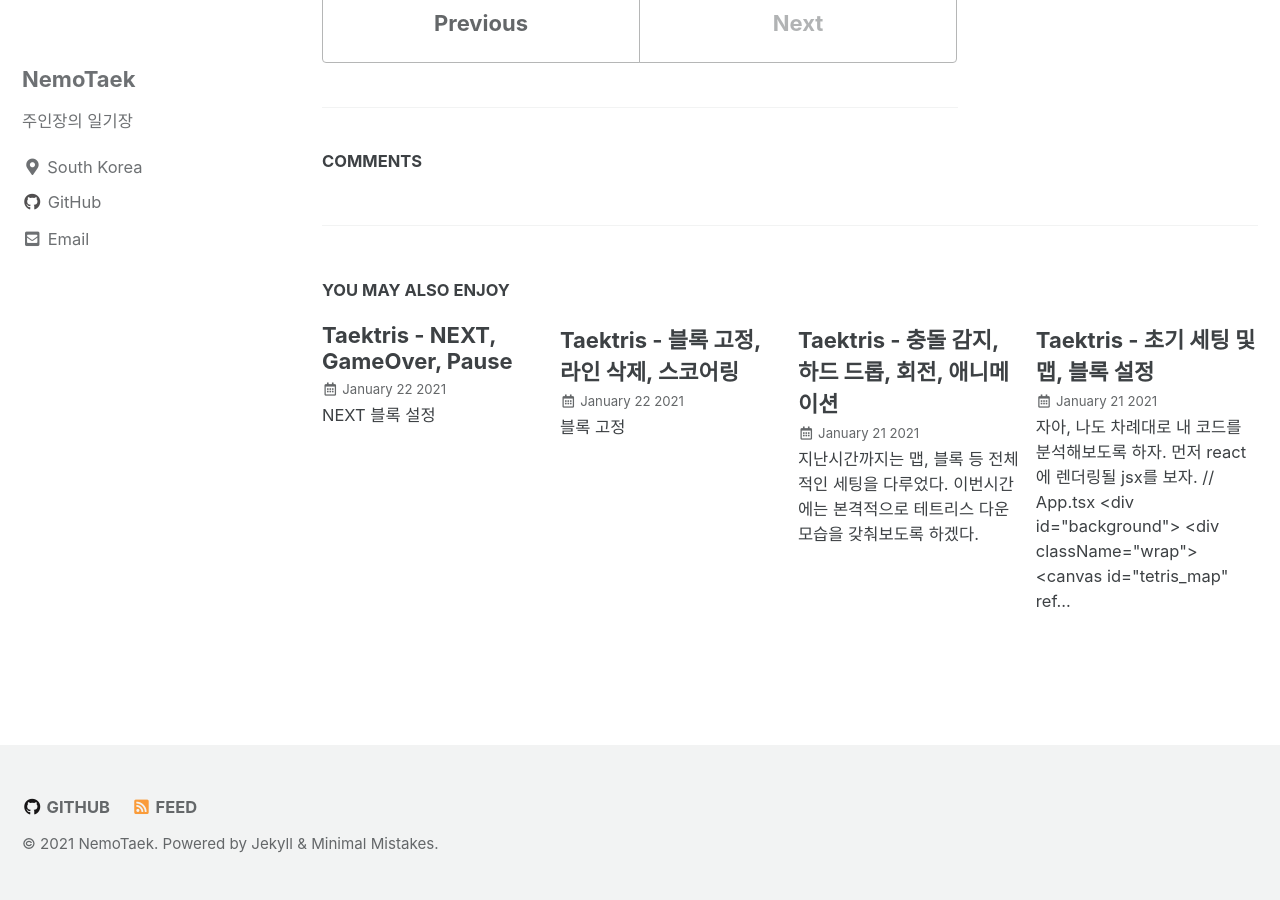
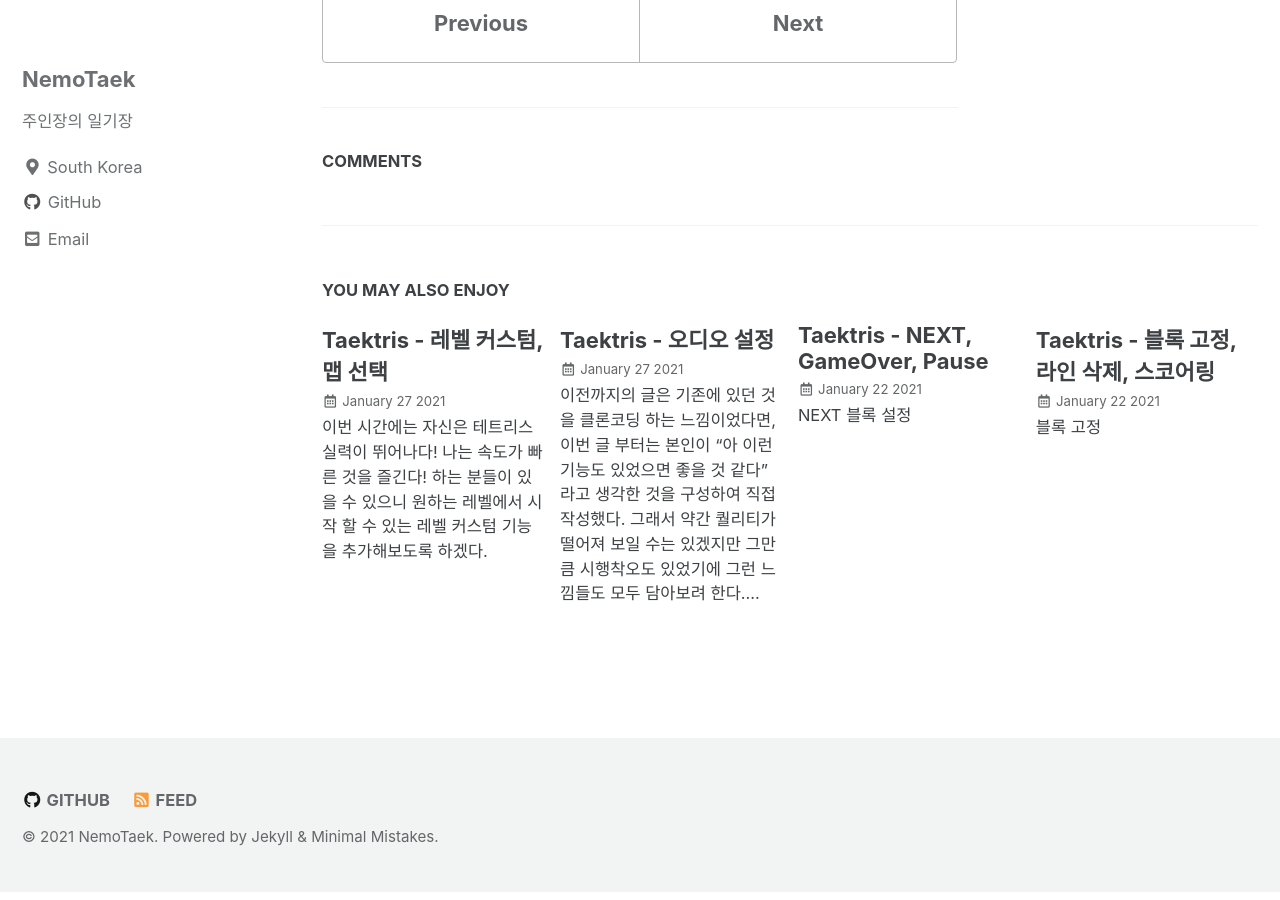
Before and after one commit to NemoTaek/NemoNote, a Jekyll site: the page built from _posts/2021-1-22-Taektris_url.md, in a window 1280 px wide and 900 px high, scrolled down 830 px. Built offline with Jekyll 4.4.1, drawn with Linux system fonts in a browser that asks for light colours; cached includes are drawn as plain includes; a script bundle is joined from its source files by our own code; comment, search, counter and statistics services are not loaded; part of the change alters nothing that is shown.

Commit message:
taektris6, 7 작성

````diff
--- a/_posts/2021-1-22-Taektris_url.md
+++ b/_posts/2021-1-22-Taektris_url.md
@@ -7,7 +7,7 @@ tags:
   - Taektris
 ---
 
-[Taektris](bit.ly/2MaUgW6)
+[Taektris](http://bit.ly/2MaUgW6)
 링크가 싫으면 url도 남겨놓겠다.
 
 # **bit.ly/2MaUgW6**
--- /dev/null
+++ b/_posts/2021-1-27-Taektris6.md
@@ -0,0 +1,185 @@
+---
+title: "Taektris - 오디오 설정"
+tags:
+  - TypeScript
+  - React
+  - Tetris
+---
+
+이전까지의 글은 기존에 있던 것을 클론코딩 하는 느낌이었다면, 이번 글 부터는 본인이 **"아 이런 기능도 있었으면 좋을 것 같다"** 라고 생각한 것을 구성하여 직접 작성했다.
+그래서 약간 퀄리티가 떨어져 보일 수는 있겠지만 그만큼 시행착오도 있었기에 그런 느낌들도 모두 담아보려 한다.
+지금부터 시작!
+
+-----------------------------------------------------------------------
+
+## 오디오(BGM, 효과음) 추가
+
+오디오를 넣기 위해서는 HTML에 `<audio>` 태그를 사용하거나 `audio = new Audio()` 객체를 사용하는 방법이 있다.
+음악 재생은 `audio.play()`, 일시정지는 `audio.pause()`를 사용한다.
+그리고 주의할 점이 있는데, 오디오는 **비동기**로 처리가 되기 때문에 코드를 작성할 때 주의하여야 한다.
+
+다음 코드는 오프닝 bgm과 게임 시작시 나오는 bgm을 추가한 코드이다.
+
+```
+// App.tsx의 html 부분
+
+<div id="sound_wrap">
+  <span className="sound_item" id="sound_speaker"></span>
+  <span className="sound_item" id="sound_description"></span>
+  <audio id="opening" autoPlay>
+    <source src="asset/sounds/opening.mp3" type="audio/mp3"></source>
+  </audio>
+  <audio id="bgm"></audio>
+</div>
+```
+
+```
+// App.tsx
+
+let soundPlaying = false;	// 오디오 재생 플래그 변수
+document.querySelector('#sound_speaker').textContent = "\u{1F507}";
+document.querySelector("#sound_description").textContent = "off";
+// bgm 목록
+let bgmArray = [
+  "asset/sounds/BRADINSKY.mp3",
+  "asset/sounds/KARINKA.mp3",
+  "asset/sounds/LOGINSKA.mp3",
+  "asset/sounds/TROIKA.mp3",
+  "asset/sounds/tetris_elec.mp3"
+]
+
+let opening: HTMLAudioElement = document.querySelector("#opening");
+let bgm: HTMLAudioElement = document.querySelector("#bgm");
+let bgmElement: HTMLElement = document.querySelector("#sound_wrap");
+
+// bgm ON/OFF 클릭 시 소리 재생/중지
+bgmElement.addEventListener("click", () => {
+  if (!soundPlaying) {
+    opening.pause();
+    bgmOn();
+    soundPlaying = true;
+  }
+  else {
+    bgmOff();
+    soundPlaying = false;
+  }
+});
+
+// bgm 시작
+const bgmOn = () => {
+  document.querySelector('#sound_speaker').textContent = "\u{1F509}";
+  document.querySelector("#sound_description").textContent = "ON";
+
+  // 위에서 선언한 src 배열중 랜덤으로 하나 선택 후 재생
+  bgm.src = bgmArray[Math.floor(Math.random() * bgmArray.length)];
+  bgm.load();
+  bgm.play();
+}
+// bgm 정지
+const bgmOff = () => {
+  document.querySelector('#sound_speaker').textContent = "\u{1F507}";
+  document.querySelector("#sound_description").textContent = "OFF";
+  bgm.pause();
+}
+
+// bgm 랜덤재생
+// bgm의 한 곡이 끝났을 때 다시 bgm을 시작하여 랜덤의 곡으로 재생
+bgm.addEventListener("ended", () => {
+  bgmOn();
+})
+```
+
+처음 기획할 때 생각은 사이트에 접속하면 바로 오프닝 음악이 나온 후에, 게임을 시작 한다.
+게임을 시작하면 게임 bgm이 나오는데, 하나만 계속 반복재생하면 지루할 수 있으므로 여러가지를 준비해서 하나가 끝나면 랜덤재생으로 다음 곡을 재생하는 것으로 기획을 했다.
+
+우선 html 부분에 audio 태그로 오프닝과 게임 bgm을 세팅을 한다.
+음악이 재생중인지 아닌지를 알려주는 boolean 타입 변수를 하나 생성하고, bgm 재생 목록을 배열로 생성한다.
+bgm ON/OFF 버튼에 클릭 이벤트를 지정한다. 재생중이 아니라면 재생하는 함수를 실행하고, 재생중이라면 일시정지 하는 함수를 실행한다.
+지금은 재생 목록만 생성했으므로 이 목록을 audio src에 담아주어야 한다. 그래서 배열 값 중 랜덤으로 하나를 골라 src에 넣고, load 하고 play를 한다. 정지할 때는 pause로 정지 하기만 하면 된다.
+
+여기서 하나 궁금한 점이 생겼는데 흔히 'pause'는 일시정지 인데, 왜 이 메소드로 정지를 할까? 라는 생각을 하고 검색을 해보았다.
+audio 객체에는 따로 stop이라는 정지 메소드가 없어서 정말 정지하고 싶다면 pause 메소드를 부른 후 currentTime = 0을 해서 음악의 첫부분으로 돌아가야 한다.(약간 불편한거 같은데..)
+
+이렇게까지만 하면 한곡을 재생하고 다음 곡을 재생하지 않으니, 다시 ended 이벤트를 걸어 지정한 src의 곡이 끝나면 다시 재생하는 함수를 실행해 랜덤재생을 시작한다.
+(여기에는 작성하지 않았지만 일시정지 함수에도 bgm ON/OFF를 추가해야 한다.)
+
+
+자 플레이를 해보자!
+음..??? 왜 오프닝 노래가 안나오지?? autoplay 써놨는데..???
+여기서 멘붕이 와서 여기저기 검색해봤다. 원인을 파악했다.
+크롬에서 오디오가 autoplay로 갑툭튀 해서 놀라는 것을 방지하기 위하여 이를 막아놨다고 한다.
+뭐 어느정도 일리는 있다고 생각한다.
+해결 방법이 몇가지 있는 것 같다. 그중에서 대표적인 것이 audio 태그가 아닌 iframe 태그를 사용하면 된다고 한다.
+그래서 해봤는데 왜 블로그는 되고 나만 안돼???
+일단은 그냥 두고, `크롬 설정 -> 개인정보 및 보안 -> 사이트 설정 -> 특정 사이트 권한 -> 소리(허용)` 을 하면 소리가 자동으로 나온다.
+
+이제 게임 시작 버튼을 누르면 음악이 나오고, 하나가 끝나면 자동으로 다른 노래가 나오게 된다.
+그런데 노래만 나오니 무언가 2% 부족한 느낌?
+오락실에서 했던 기억을 되살려 보니 블럭을 쌓을 때, 라인 지울 때 효과음이 필요하고 게임오버 되었을때 bgm도 필요한 것 같다.
+주저하지 말고 추가하도록 하자.
+
+```
+// App.tsx의 html 부분
+.
+.
+.
+<div id="sound_wrap">
+  <span className="sound_item" id="sound_speaker"></span>
+  <span className="sound_item" id="sound_description"></span>
+  <audio id="opening" autoPlay>
+    <source src="asset/sounds/opening.mp3" type="audio/mp3"></source>
+  </audio>
+  <audio id="bgm"></audio>
+  <audio id="line"></audio>
+  <audio id="drop"></audio>
+  <audio id="gameover"></audio>
+</div>
+.
+.
+.
+```
+
+```
+// App.tsx
+let gameoverSound: HTMLAudioElement = document.querySelector("#gameover");
+let dropSound: HTMLAudioElement = document.querySelector("#drop");
+
+const handleKeyPress = (event: any) => {
+.
+.
+.
+  // space 누르면 수직 강하
+  if (event.code === KEY.SPACE) {
+    while (board.valid(p)) {
+      board.piece.move(p);
+      p = moves[KEY.DOWN](board.piece);
+      accountValues.score += POINTS.HARD_DROP;
+    }
+    board.piece.hardDrop();
+    dropSound.src = "asset/sounds/drop.mp3";
+    dropSound.load();
+    dropSound.play();
+  }
+}
+
+const gameOver = () => {
+  bgmOff();
+
+	.
+	.
+	.
+
+  gameoverSound.src = "asset/sounds/gameover.mp3";
+  gameoverSound.load();
+  gameoverSound.play();
+}
+```
+
+이전과 했던것과 마찬가지로 하드드롭 했을때와 게임오버 되었을때 오디오를 추가하였다.
+
+----------------------------------------------------------
+
+와! bgm과 효과음을 넣으니까 훨씬 생동감이 나고, 플레이가 즐거워졌다.
+역시 게임은 bgm이 거의 다해먹는다는 말도 어느정도 맞는 것 같다. ~~(유튜브로 좋아하는 음악 틀면서 하면 되지 않나..?)~~
+다음 글에서는 자기가 원하는 레벨부터 시작할 수 있는 레벨 커스텀 기능을 다루어 볼 것이다.
+내가 직접 필요한 기능을 기획하고 추가하니까 더욱 보람이 있는것 같다.
--- /dev/null
+++ b/_posts/2021-1-27-Taektris7.md
@@ -0,0 +1,307 @@
+---
+title: "Taektris - 레벨 커스텀, 맵 선택"
+tags:
+  - TypeScript
+  - React
+  - Tetris
+---
+
+이번 시간에는 자신은 테트리스 실력이 뛰어나다! 나는 속도가 빠른 것을 즐긴다!
+하는 분들이 있을 수 있으니 원하는 레벨에서 시작 할 수 있는 레벨 커스텀 기능을 추가해보도록 하겠다.
+
+-----------------------------------------------------------------------
+
+## 레벨 커스텀
+
+레벨을 변경하는 기능이니까 레벨 칸 옆에 버튼을 만들어서 값을 조절하면 될 것 같다.
+
+```
+// App.tsx의 html 부분
+<h1>TETRIS</h1>
+<p>Score: <span id="score">0</span></p>
+<p>Lines: <span id="lines">0</span></p>
+<div>
+  <p style={{ display: "inline-block" }}>Level: <span id="level">{accountValues.level}</span></p>
+  <div className="level_wrap">
+    <button className="level_up">↑</button>
+    <button className="level_down">↓</button>
+  </div>
+</div>
+```
+
+```
+// App.tsx
+// 레벨 커스텀
+let levelUp: HTMLButtonElement = document.querySelector('.level_up');
+levelUp.addEventListener("click", () => {
+  levelDown.disabled = false;
+  // 최고 레벨은 10까지로 제한
+  if (accountValues.level >= 9) {
+    levelUp.disabled = true;
+  }
+  else {
+    levelUp.disabled = false;
+  }
+  accountValues.level++;
+  document.querySelector("#level").textContent = accountValues.level.toString();
+});
+
+let levelDown: HTMLButtonElement = document.querySelector('.level_down');
+// 처음 세팅은 level down을 할 수 없으므로 disabled
+levelDown.disabled = true;
+levelDown.addEventListener("click", () => {
+  if (accountValues.level <= 1) {
+    levelDown.disabled = true;
+  }
+  // 10레벨에서 level down 버튼 클릭하면 다시 levelup 버튼 활성화
+  else if (accountValues.level >= 9) {
+    levelUp.disabled = false;
+  }
+  else {
+    levelDown.disabled = false;
+  }
+  accountValues.level--;
+  document.querySelector("#level").textContent = accountValues.level.toString();
+});
+```
+
+이게 전부이다. 레벨 조절하는 버튼에 클릭 이벤트를 입혀서 조절 하는 것이 다다.
+일단 최대 10까지만 조절할 수 있도록 했고, 0 미만으로는 조절이 안되도록 했다.
+그리고 여기에는 작성하지 않았지만, 게임을 시작하면 `levelUp.style.display = "none"`으로 안보이게 하고, `levelUp.style.display = "inline-block"` 으로 다시 나타나게 했다.
+
+----------------------------------------------------------
+
+레벨 커스텀 기능만 작성하려고 했는데 작성하다보니 작성할 것이 너무 적어서 맵 기능도 같이 작성하려고 한다.
+
+## 맵 제작 및 선택 기능
+
+테트리스 기능도 다 작성이 되고, 노래도 나와서 제법 기존의 테트리스와 유사해졌다.
+그래서 즐기고 있는데 계속 아무것도 없는 기본맵만 하니 점점 지겨워질라 한다.
+그래서 방법이 없을까? 하다가 맵을 추가해서 해보자는 생각이 들어 시도를 해보았다.
+본인은 테트리스 온라인 시절때 '낭떠러지' 맵을 즐겨했다. 디자인 하기도 쉬울 것 같고 해서 이것 먼저 만들어보도록 하겠다.
+
+맵은 나중에 갈수록 맵이 추가되고 많아질 가능성이 있으므로 map.tsx 컴포넌트를 추가해서 작성하도록 했다.
+
+```
+// map.tsx
+// 이렇게 작성하는 것 보다 좋은 방법이 있을 것 같지만
+// 일단 생각나는 방법이 이것밖에 없어서 이렇게 작성함
+export const map_cliff = () => {
+  return ([
+    [0, 0, 0, 0, 0, 0, 0, 0, 0, 0],
+    [0, 0, 0, 0, 0, 0, 0, 0, 0, 0],
+    [0, 0, 0, 0, 0, 0, 0, 0, 0, 0],
+    [0, 0, 0, 0, 0, 0, 0, 0, 0, 0],
+    [0, 0, 0, 0, 0, 0, 0, 0, 0, 0],
+    [1, 1, 1, 1, 1, 1, 1, 1, 0, 0],
+    [1, 1, 1, 1, 1, 1, 1, 1, 0, 0],
+    [1, 1, 1, 1, 1, 1, 1, 1, 0, 0],
+    [1, 1, 1, 1, 1, 1, 1, 1, 0, 0],
+    [1, 1, 1, 1, 1, 1, 1, 1, 0, 0],
+    [1, 1, 1, 1, 1, 1, 1, 1, 0, 0],
+    [1, 1, 1, 1, 1, 1, 1, 1, 0, 0],
+    [1, 1, 1, 1, 1, 1, 1, 1, 0, 0],
+    [1, 1, 1, 1, 1, 1, 1, 1, 0, 0],
+    [1, 1, 1, 1, 1, 1, 1, 1, 0, 0],
+    [1, 1, 1, 1, 1, 1, 1, 1, 0, 0],
+    [1, 1, 1, 1, 1, 1, 1, 1, 0, 0],
+    [1, 1, 1, 1, 1, 1, 1, 1, 0, 0],
+    [1, 1, 1, 1, 1, 1, 1, 1, 0, 0],
+    [1, 1, 1, 1, 1, 1, 1, 1, 0, 0],
+  ])
+}
+```
+
+```
+// App.tsx
+// 맵이 추가되면 import와 배열에 추가해주면 됨
+import { map_cliff } from './component/map'
+// 맵 배열
+let mapGrid: number[][][] = [map_cliff()];
+let mapIndex: number = 0;
+
+// 선택한 맵 그리기
+// board.tsx에서 canvas 크기 세팅을 App.tsx에서 하는 것으로 변경
+mapContext.clearRect(0, 0, mapContext.canvas.width, mapContext.canvas.height);
+// board 매개변수에 맵을 지정해서 넘겨줌
+board = new Board(mapContext, nextContext, mapGrid[mapIndex]);
+board.drawBoard();
+```
+
+map.tsx에 2차원 배열로 맵을 만들고 export 한다.
+그리고 App.tsx에서 import 하고 맵 배열에 추가해준다.
+이 맵 배열을 가지고 board에 넘겨 맵을 그리게 된다.
+기존에는 board.tsx에 getEmptyGrid() 함수로 비어있는 맵을 계속 출력했지만, 이제는 맵이 설정되어있는 상태로 게임을 즐겨야 하기 때문에 더이상 이 함수는 필요 없기 때문에 지워도 무방하다.
+
+이렇게 해서 실행하면 커스텀된 맵으로 테트리스를 즐길 수 있다.
+이제 맵을 여러개 만들고 원하는 맵을 선택하여 플레이 할 수 있도록 해보자.
+
+우선 맵을 변경할 버튼을 추가해보자.
+
+```
+// App.tsx의 html 부분
+.
+.
+.
+<div className="tetris_map_wrap">
+  <div className="arrow_wrap">
+    <button className="triangle left"></button>
+  </div>
+  <canvas id="tetris_map" ref={mapRef}></canvas>
+  <div className="arrow_wrap">
+    <button className="triangle right"></button>
+  </div>
+</div>
+.
+.
+.
+```
+
+```
+// App.css
+.tetris_map_wrap .arrow_wrap .triangle{
+  display: inline-block;
+  width: 0;
+  height: 0;
+  border-style: solid;
+  border-width: 30px;
+  background: none;
+}
+.tetris_map_wrap .arrow_wrap .left{
+  border-color: transparent greenyellow transparent transparent;
+  cursor: pointer;
+}
+.tetris_map_wrap .arrow_wrap .right{
+  border-color: transparent transparent transparent greenyellow;
+  cursor: pointer;
+}
+```
+
+그리고 이 버튼에 클릭 이벤트를 넣어 맵을 선택할 수 있도록 해보자.
+
+```
+// App.tsx
+// 맵 선택
+let mapLeft: HTMLButtonElement = document.querySelector('.left');
+let mapRight: HTMLButtonElement = document.querySelector('.right');
+
+const rightOff = () => {
+  mapRight.disabled = true;
+  mapRight.style.borderLeftColor = "grey";
+  mapLeft.disabled = false;
+  mapLeft.style.borderRightColor = "greenyellow";
+}
+const leftOff = () => {
+  mapLeft.disabled = true;
+  mapLeft.style.borderRightColor = "grey";
+  mapRight.disabled = false;
+  mapRight.style.borderLeftColor = "greenyellow";
+}
+const bothOn = () => {
+  mapLeft.disabled = false;
+  mapLeft.style.borderRightColor = "greenyellow";
+  mapRight.disabled = false;
+  mapRight.style.borderLeftColor = "greenyellow";
+}
+
+// 첫 번째 맵이면 왼쪽 클릭 비활성화
+if (mapIndex === 0) {
+  leftOff();
+}
+
+// 두 번째 맵 ~ 마지막에서 두번째 맵 이면 모두 활성화
+else if (mapIndex > 0 && mapIndex < (mapGrid.length - 1)) {
+  bothOn();
+}
+
+// 마지막 맵이면 오른쪽 클릭 바활성화
+if (mapIndex === (mapGrid.length - 1)) {
+  rightOff();
+}
+
+// 맵 변경 클릭 이벤트
+mapLeft.addEventListener("click", () => {
+  if (mapIndex > 0 && mapIndex < mapGrid.length) {
+    bothOn();
+    mapIndex--;
+    mapContext.clearRect(0, 0, mapContext.canvas.width, mapContext.canvas.height);
+    board = new Board(mapContext, nextContext, mapGrid[mapIndex]);
+    board.drawBoard();
+
+    // 클릭 하고 첫번째 맵이 되면 왼쪽 클릭 비활성화
+    if (mapIndex === 0) {
+      leftOff();
+    }
+  }
+});
+
+mapRight.addEventListener("click", () => {
+  if (0 <= mapIndex && mapIndex < (mapGrid.length - 1)) {
+    bothOn();
+    mapIndex++;
+    mapContext.clearRect(0, 0, mapContext.canvas.width, mapContext.canvas.height);
+    board = new Board(mapContext, nextContext, mapGrid[mapIndex]);
+    board.drawBoard();
+
+    // 클릭 하고 마지막 맵이 되면 오른쪽 클릭 비활성화
+    if (mapIndex === (mapGrid.length - 1)) {
+      rightOff();
+    }
+  }
+});
+```
+
+button.disabled 속성과 스타일 색을 바꾸어 활성화, 비활성화를 구분하도록 했다.
+맨 첫번째 맵(mapIndex가 0)이면 이전맵으로 갈 수 없으므로 비활성화, 마지막 맵(mapIndex가 mapGrid의 길이)이면 다음맵으로 갈 수 없으므로 비활성화, 그게 아니면 모두 활성화 하는 함수를 만들고 적용하였다.
+이전맵으로 가면 mapIndex를 감소하고, 다음맵으로 가면 mapIndex를 증가시켜 맵 배열의 인덱스를 바꾸고, 바꿀때마다 맵을 보여주어야 하므로 drawBoard()로 맵을 보여준다.
+
+이렇게 해서 실행을 해보았다.
+우선 실행은 되는 듯 하다. 그런데 게임을 마치고 다시 시작을 하니까 gameover 상태 그대로 다시 시작이 되면서 시작한지 1초도 안되어 바로 gameover가 되었다.
+또한 다른 맵으로 이동했다가 다시 그 맵으로 돌아오면 gameover 되었던 화면 그대로 다시 출력이 되는 것을 볼 수 있었다.
+또 이건 무슨 오류인가 생각을 하다가 깨달음을 얻었다.
+[Taektris 블록 회전](https://nemotaek.github.io/NemoNote/Taektris3/#%EB%B8%94%EB%A1%9D-%ED%9A%8C%EC%A0%84%EA%B3%BC-%ED%95%98%EB%93%9C-%EB%93%9C%EB%A1%AD)
+이전에 블록 회전을 하고 고정이 된 후, 다음 블록을 불러왔는데 이전에 회전되어있는 채로 리스폰이 되어있던 이슈가 있었다.
+이 이슈가 갑자기 떠오르면서
+> 혹시 이 문제도 맵을 불러올때, 이전의 맵 상태를 기억하고 그대로 불러오는 것이 아닐까?
+라는 생각을 하게 되었다. 그리고 바로 코드를 수정하였다.
+
+```
+// App.tsx
+// 맵 인덱스
+let mapIndex: number = 0;
+
+// 맵 배열
+let mapGrid: number[][][] = [map_standard(), map_cliff(), map_hi(), map_egyptian()];
+
+// 맵 깊은 복사본을 담을 배열
+let selectMap: number[][][] = [];
+.
+.
+.
+// 게임 시작 버튼 클릭
+document.querySelector('.play-button').addEventListener("click", (e) => {
+  // 시작 시마다 맵 초기화
+  // 맵도 깊은 복사를 하여 기존의 맵에 영향을 주지 않도록 설계
+	// 블록 회전과 같은 원리
+  for (let i = 0; i < mapGrid.length; i++) {
+    selectMap[i] = JSON.parse(JSON.stringify(mapGrid[i]));
+  }
+
+  // 선택한 맵 그리기
+  mapContext.clearRect(0, 0, mapContext.canvas.width, mapContext.canvas.height);
+  board = new Board(mapContext, nextContext, selectMap[mapIndex]);
+  .
+  .
+  .
+}
+```
+
+이렇게 하면 맵을 탐색할 때는 기존의 맵을 불러오면서 탐색을 하고, 시작을 하면 원본에 영향을 주지 않는 맵 복사본을 가져와서 출력을 하고, 그곳에 저장을 하게 되는 방법을 선택했다.
+이렇게 하니까 게임오버를 하고 다른맵으로 이동해도 이전 상태가 저장되지 않고 원본의 맵을 그대로 가져오는 것을 볼 수 있었다.
+
+------------------------------------------------------------
+
+레벨도 변경할 수 있고, 맵도 하다가 질리면 다른 맵으로 해도 되고, 맵을 만들어 플레이 할 수 있으니 더욱 더 발전했다.
+플레이 해보고싶은 맵이 있으면 언제든지 연락을 주세요! 바로 추가해드릴테니 ㅎㅎ
+
+다음에는 무슨 기능을 추가해볼까~
````
